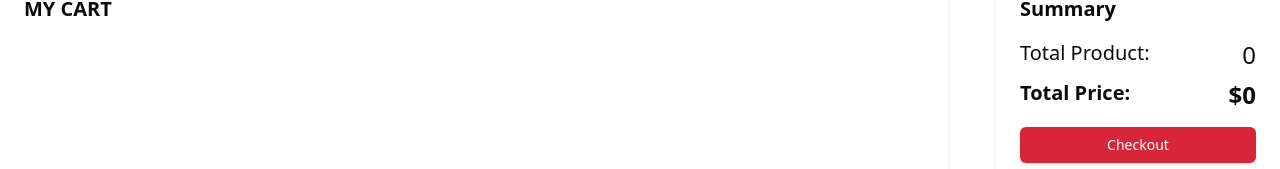
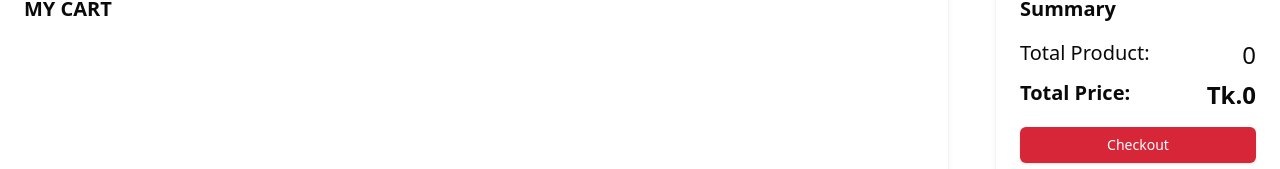
Before and after one commit to mdrakibmia99/bike-store, a React (Vite) app in the folder client/: page /cart in a window 1280 px wide. Shown: the part 168-337 px from the top of the page. Built offline with nearby package versions, Linux system fonts and the light colour scheme.

Commit message:
cart page update

```diff
--- a/client/src/pages/CartPage.tsx
+++ b/client/src/pages/CartPage.tsx
@@ -92,7 +92,7 @@ const CartPage = () => {
           </div> */}
           <div className="flex justify-between font-bold text-lg mb-4">
             <span className="text-xl">Total Price:</span>
-            <span  className="text-2xl">${cartData?.totalPrice}</span>
+            <span  className="text-2xl">Tk.{cartData?.totalPrice}</span>
           </div>
           <Button className="w-full text-white bg-primary-red">Checkout</Button>
         </div>
```
